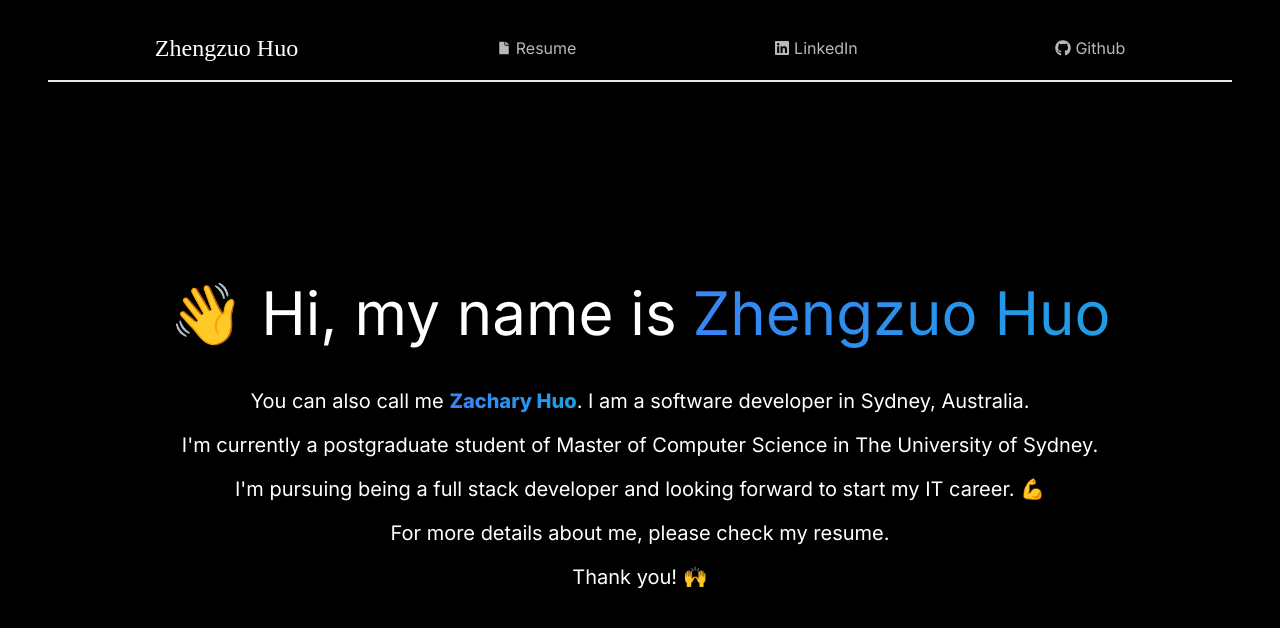
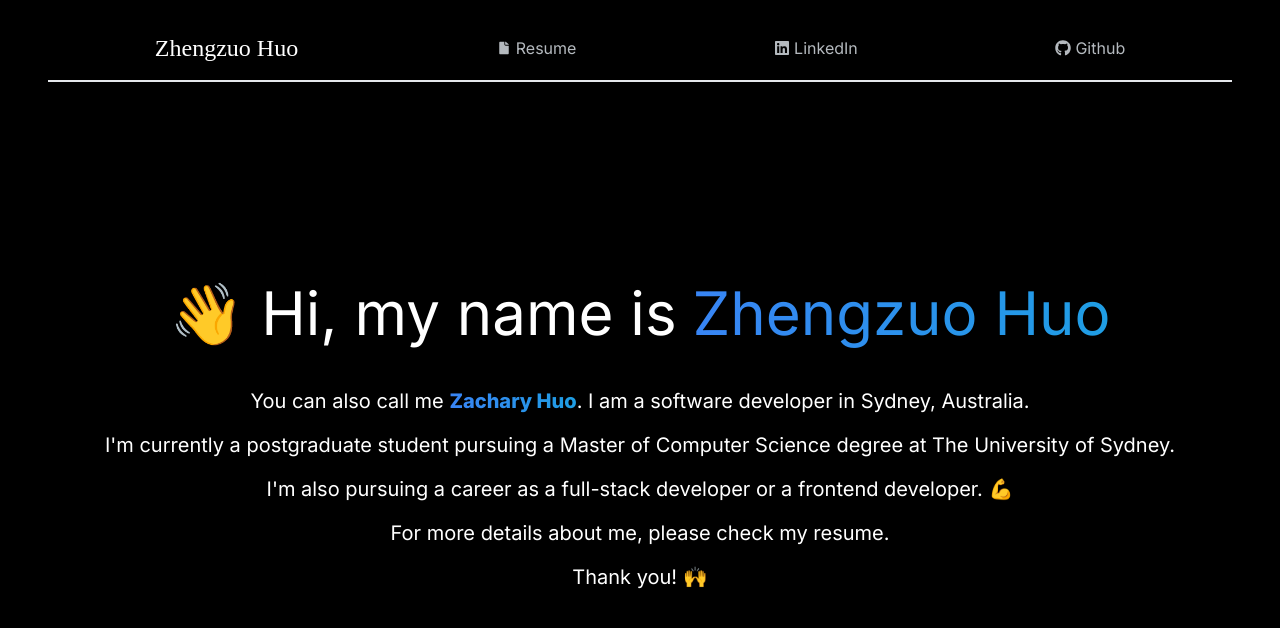
Before and after one commit to zacharyhuo/zacharyhuo.github.io, a Next.js app: page / in a window 1280 px wide. Shown: the top 628 px of the page. Built offline with nearby package versions, Linux system fonts and the light colour scheme.

Commit message:
update page

```diff
--- a/src/app/page.tsx
+++ b/src/app/page.tsx
@@ -46,12 +46,10 @@ export default function Home() {
                     am a software developer in Sydney, Australia.
                 </div>
                 <div className="text-xl text-white break-words mb-4">
-                    I&#39;m currently a postgraduate student of Master of
-                    Computer Science in The University of Sydney.
+                    I&#39;m currently a postgraduate student pursuing a Master of Computer Science degree at The University of Sydney.
                 </div>
                 <div className="text-xl text-white break-words mb-4">
-                    I&#39;m pursuing being a full stack developer and looking
-                    forward to start my IT career. 💪
+                    I&#39;m also pursuing a career as a full-stack developer or a frontend developer. 💪
                 </div>
                 <div className="text-xl text-white break-words mb-4">
                     For more details about me, please check my resume.
```
